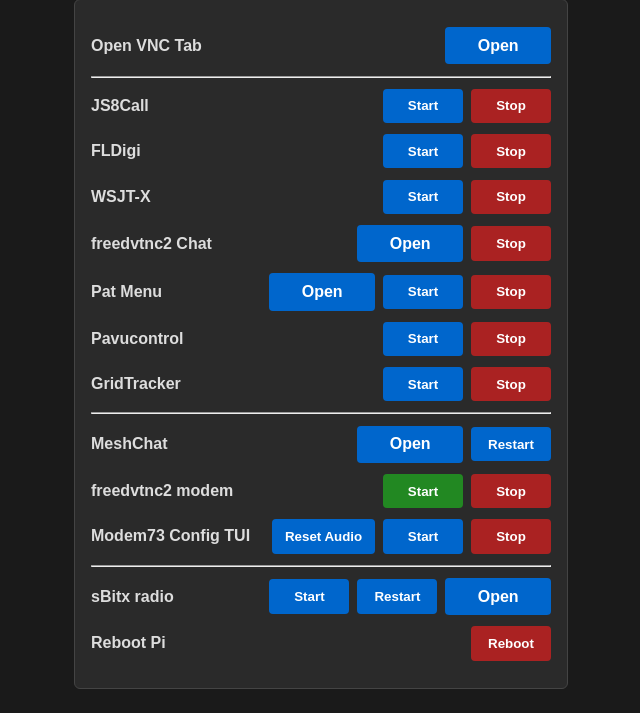
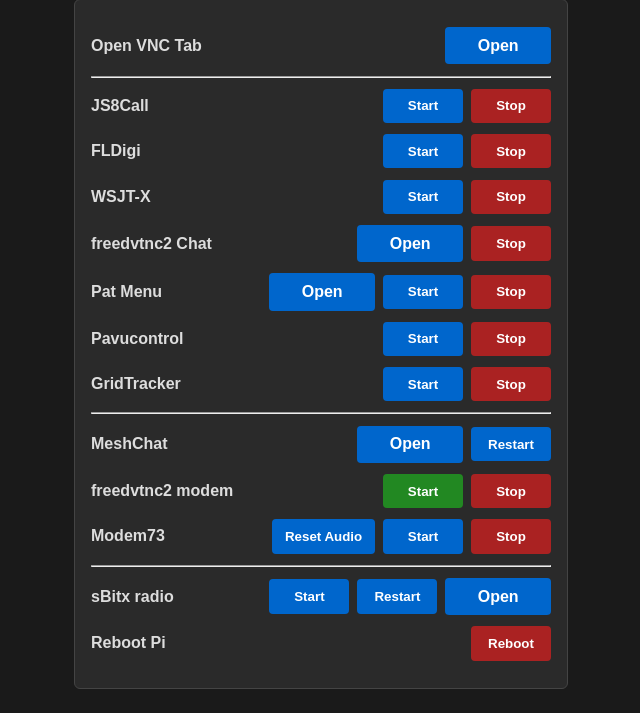
Before and after one commit to smeshT/sBitx-Launcher, a Flask app: template templates/index.html in a window 1280 px wide. Shown: the part 149-862 px from the top of the page, without its empty margins (319-959 px from the left). Run offline with Flask 3, Linux system fonts and the light colour scheme; the template is opened without the code that fills it: most values are stand-ins (such as "Sample title", 1, 10 or a date in 2020).

Commit message:
Rename Modem73 Config TUI row to Modem73
With the headless loopback row removed, "Config TUI" was a qualifier
distinguishing it from a row that no longer exists. There is now one
modem73 row, so it takes the plain name.

Also drop the tooltip's warning about running alongside "the Modem73
row above" -- that row was removed in 833ba31, so the warning referred
to nothing. The tooltip now points at ~/.config/modem73/settings as the
place to change the audio device.

```diff
--- a/templates/index.html
+++ b/templates/index.html
@@ -254,7 +254,7 @@
 
 
         <div class="row">
-            <div class="name" title="Interactive modem73 TUI in an lxterminal on the shared desktop (visible in the noVNC tab). Opens AudioInjector HAT directly. Do NOT run at the same time as the Modem73 row above — same binary, likely shared config.">Modem73 Config TUI</div>
+            <div class="name" title="Interactive modem73 TUI in an lxterminal on the shared desktop (visible in the noVNC tab). Opens the audio device configured in ~/.config/modem73/settings; change it in the TUI Config menu.">Modem73</div>
             <form action="/reset-modem73-audio" method="post" onsubmit="return confirm('Reset modem73 audio device?\n\nThis will:\n  - Set audio_input=0 and audio_output=0 in ~/.config/modem73/settings (uses the default sink — always works on any hardware)\n  - Restart the modem73 loopback subprocess so the new settings take effect\n\nUse this when the audio device moved (e.g. digirig unplugged or switched USB ports) and modem73 fails to open the audio.\n\nClick OK to proceed.');">
                 <button title="Set audio to 0 in settings + restart modem73. Use when audio device moved and modem73 won&apos;t start.">Reset Audio</button></form>
             <form action="/start-modem73-tui" method="post"><button>Start</button></form>
```
